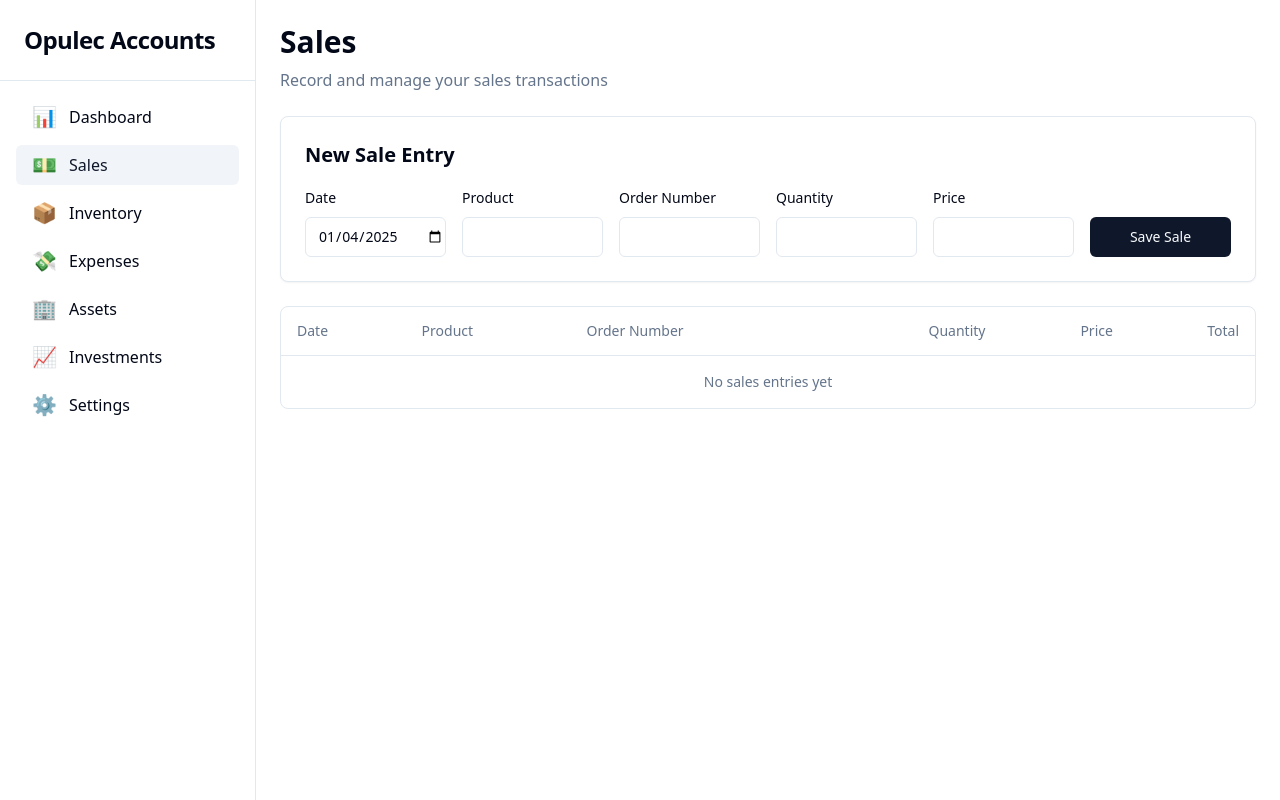
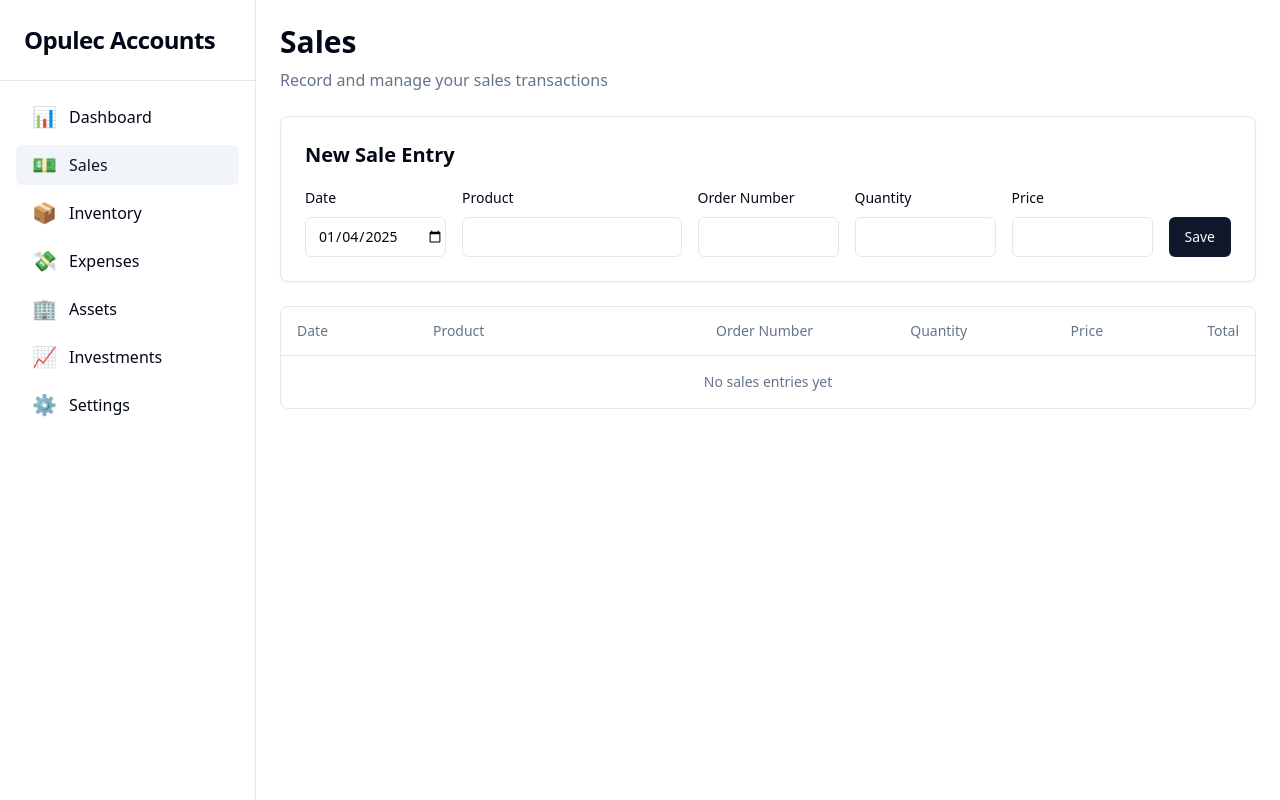
Before and after one commit to ahayder/opulec-accounts, a React (Vite) app: page /sales in a window 1280 px wide. Built offline with nearby package versions, Linux system fonts and the light colour scheme; the HTML template or start-up script is replaced by a standard one.

Commit message:
v0 Sales Page

```diff
--- a/src/pages/sales/SalesPage.tsx
+++ b/src/pages/sales/SalesPage.tsx
@@ -32,7 +32,11 @@ const formatDate = (date: Date): string => {
 
 // Helper function to convert date to YYYY-MM-DD for input field
 const dateToInputValue = (date: Date): string => {
-  return date.toISOString().split('T')[0];
+  const d = new Date(date);
+  const year = d.getFullYear();
+  const month = String(d.getMonth() + 1).padStart(2, '0');
+  const day = String(d.getDate()).padStart(2, '0');
+  return `${year}-${month}-${day}`;
 };
 
 const SalesPage = () => {
@@ -82,19 +86,19 @@ const SalesPage = () => {
       <div className="bg-card p-6 rounded-lg shadow-sm border">
         <h2 className="text-xl font-semibold mb-4">New Sale Entry</h2>
         <form onSubmit={handleSubmit}>
-          <div className="grid grid-cols-6 gap-4 items-end">
-            <div className="space-y-2">
+          <div className="grid grid-cols-12 gap-4 items-end">
+            <div className="col-span-2 space-y-2">
               <Label htmlFor="date">Date</Label>
               <Input
                 id="date"
                 name="date"
                 type="date"
-                defaultValue={dateToInputValue(new Date())}
+                value={dateToInputValue(new Date(newSale.date || new Date()))}
                 onChange={handleInputChange}
                 required
               />
             </div>
-            <div className="space-y-2">
+            <div className="col-span-3 space-y-2">
               <Label htmlFor="product">Product</Label>
               <Input
                 id="product"
@@ -104,7 +108,7 @@ const SalesPage = () => {
                 required
               />
             </div>
-            <div className="space-y-2">
+            <div className="col-span-2 space-y-2">
               <Label htmlFor="orderNumber">Order Number</Label>
               <Input
                 id="orderNumber"
@@ -114,7 +118,7 @@ const SalesPage = () => {
                 required
               />
             </div>
-            <div className="space-y-2">
+            <div className="col-span-2 space-y-2">
               <Label htmlFor="quantity">Quantity</Label>
               <Input
                 id="quantity"
@@ -125,7 +129,7 @@ const SalesPage = () => {
                 required
               />
             </div>
-            <div className="space-y-2">
+            <div className="col-span-2 space-y-2">
               <Label htmlFor="price">Price</Label>
               <Input
                 id="price"
@@ -136,8 +140,8 @@ const SalesPage = () => {
                 required
               />
             </div>
-            <div>
-              <Button type="submit" className="w-full">Save Sale</Button>
+            <div className="col-span-1">
+              <Button type="submit" className="w-full">Save</Button>
             </div>
           </div>
         </form>
@@ -147,12 +151,12 @@ const SalesPage = () => {
         <Table>
           <TableHeader>
             <TableRow>
-              <TableHead>Date</TableHead>
-              <TableHead>Product</TableHead>
-              <TableHead>Order Number</TableHead>
-              <TableHead className="text-right">Quantity</TableHead>
-              <TableHead className="text-right">Price</TableHead>
-              <TableHead className="text-right">Total</TableHead>
+              <TableHead className="w-[120px]">Date</TableHead>
+              <TableHead className="w-[250px]">Product</TableHead>
+              <TableHead className="w-[150px]">Order Number</TableHead>
+              <TableHead className="text-right w-[100px]">Quantity</TableHead>
+              <TableHead className="text-right w-[120px]">Price</TableHead>
+              <TableHead className="text-right w-[120px]">Total</TableHead>
             </TableRow>
           </TableHeader>
           <TableBody>
```
